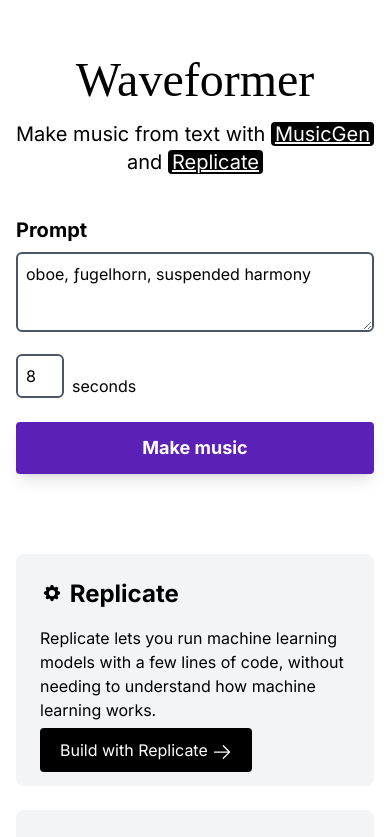
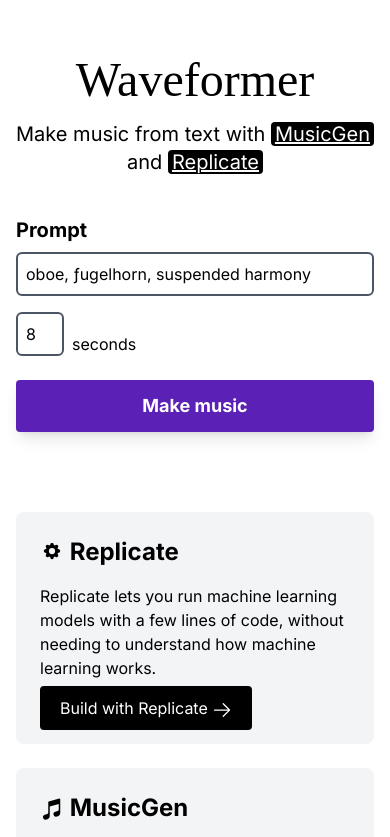
Before and after one commit to fofr/waveformer, a Next.js app: page / in a window 390 px wide. Shown: the top 837 px of the page. Built offline with nearby package versions, Linux system fonts and the light colour scheme; a web font is replaced by a local one.

Commit message:
Revert textarea change

```diff
--- a/components/GenerateForm.js
+++ b/components/GenerateForm.js
@@ -148,19 +148,18 @@
   return (
     <div>
       {!hasSubmitted && (
-        <form className="w-full" onSubmit={handleSubmit}>
+        <form id="music-form" className="w-full" onSubmit={handleSubmit}>
 
           <label className="block md:mb-4 mb-2 font-bold md:text-2xl text-xl" htmlFor="music-prompt">
             <span class="md:inline hidden">🎸</span> Prompt
           </label>
 
           <div className="md:flex">
-            <textarea
+            <input
               id="prompt"
               type="text"
-              rows="1"
               defaultValue={prompt}
-              className="md:flex-grow w-full border-2 border-gray-600 rounded-md p-2 mb-4 md:h-auto h-20"
+              className="md:flex-grow w-full border-2 border-gray-600 rounded-md p-2 mb-4"
               name="music-prompt"
             />
 
```
